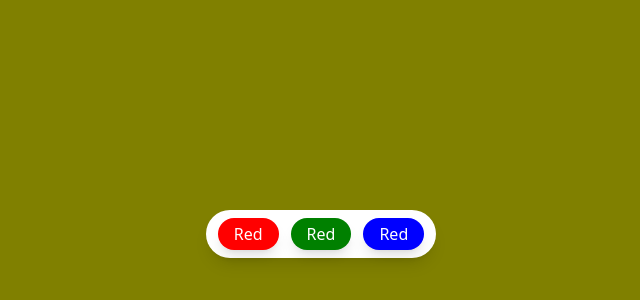
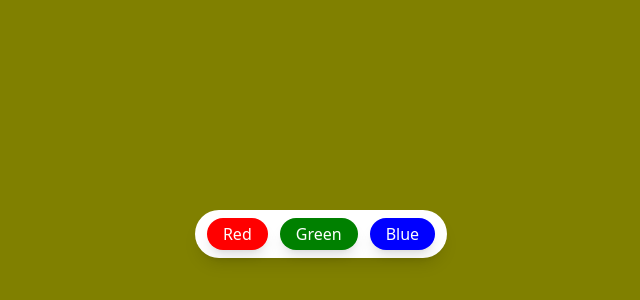
Before and after one commit to Harsh2003-oss/BG-Changer, a React (Vite) app: page / in a window 1280 px wide. Shown: the part 494-794 px from the top of the page, without its empty margins (319-959 px from the left). Built offline with nearby package versions, Linux system fonts and the light colour scheme.

Commit message:
added events

```diff
--- a/src/App.jsx
+++ b/src/App.jsx
@@ -11,19 +11,22 @@ const App = () => {
       <div className='fixed flex flex-wrap justify-center bottom-12 inset-x-0 px-2'>
 <div className='flex flex-wrap justify-center gap-3 shadow-lg bg-white px-3 py-2 rounded-3xl '>
 <button
+onClick={() => setColor("red")}
 className='outline-none px-4 py-1 rounded-full text-white shadow-lg'
 style={{backgroundColor:"red"}}
 >Red</button>
 
 <button
+onClick={() => setColor("green")}
 className='outline-none px-4 py-1 rounded-full text-white shadow-lg'
 style={{backgroundColor:"green"}}
->Red</button>
+>Green</button>
 
 <button
+onClick={() => setColor("blue")}
 className='outline-none px-4 py-1 rounded-full text-white shadow-lg'
 style={{backgroundColor:"blue"}}
->Red</button>
+>Blue</button>
 
 </div>
       </div>
```
